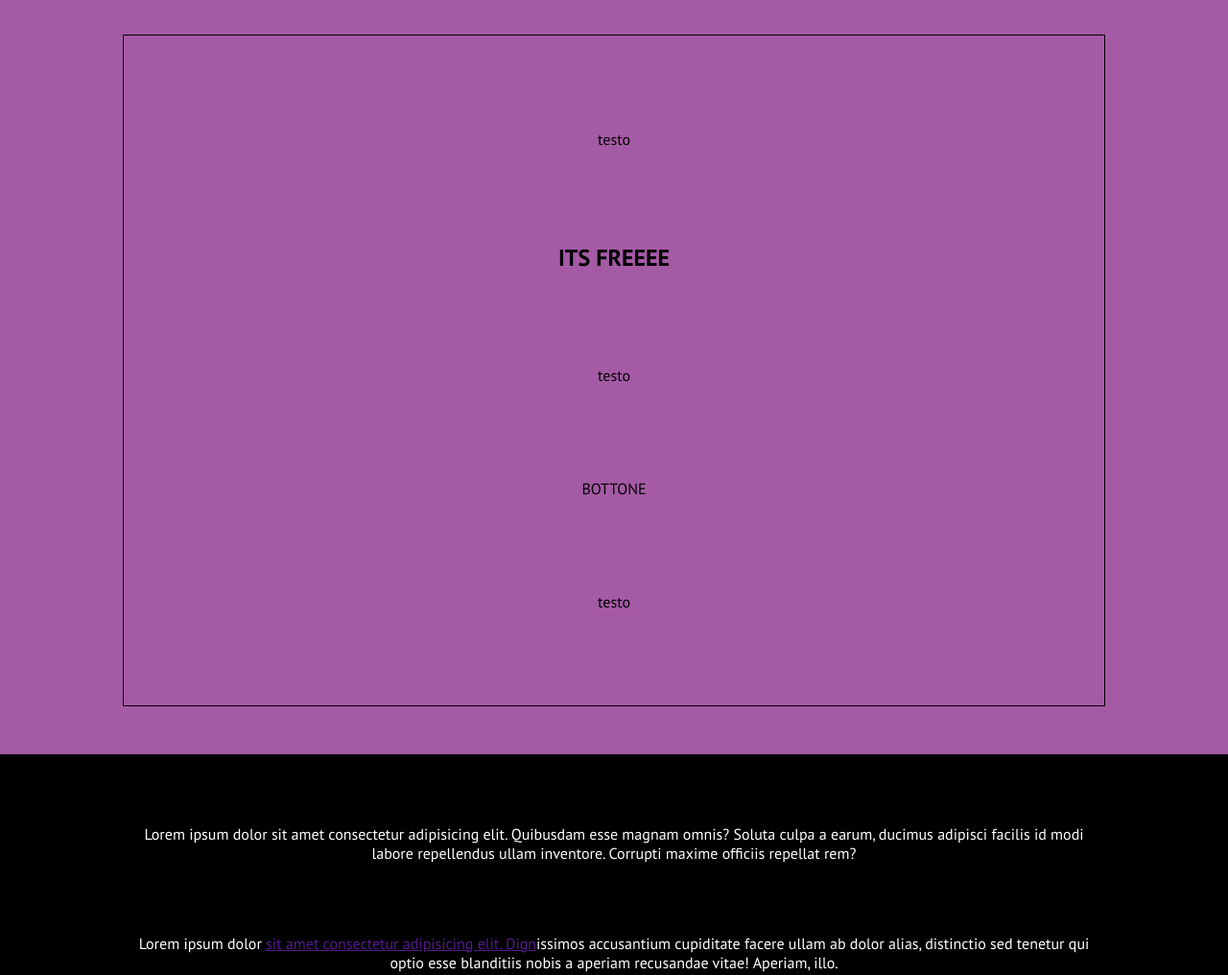
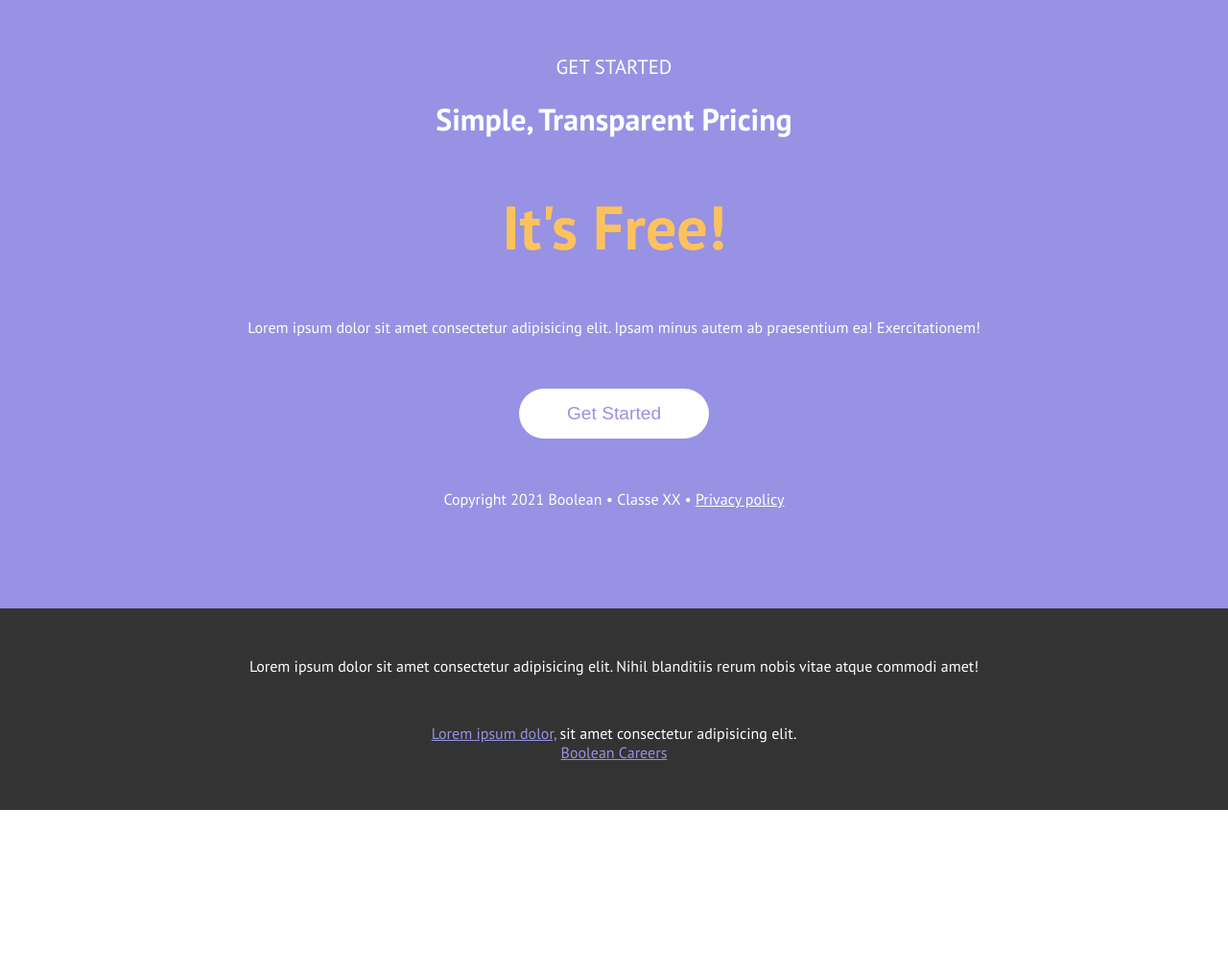
Before and after one commit to Idedav/htmlcss-responsive-layout, a plain HTML site: page index.html in a window 1280 px wide. Shown: the part 4340-5356 px from the top of the page at 96% size. After the commit the page ends 5184 px from the top, so only its background shows below. Drawn offline with Linux system fonts and the light colour scheme.

Commit message:
[ADD] get started and footer

```diff
--- a/css/style.css
+++ b/css/style.css
@@ -424,7 +424,7 @@ header nav .menu ul li button{
 /* GET STARTED */
 
 .started{
-    background-color: rgb(165, 90, 165);
+    background-color: #9792E4;
 }
 
 .started .row{
@@ -435,18 +435,56 @@ header nav .menu ul li button{
 
 .started .row .col{
     width: 100%;
-    height: 700px;
-    border: 1px solid black;
     display: flex;
     flex-direction: column;
     align-items: center;
     justify-content: space-evenly;
+    color: white;
+    text-align: center  ;
 }
+
+.started .row .col span{
+    display: inline-block;
+    font-size: 1.3rem;
+    padding: 20px 0px;
+}
+
+
+.started .row .col h2{
+    font-size: 2rem;
+    padding-bottom: 50px;
+}
+
+
+.started .row .col h1{
+    font-size: 4rem;
+    color: #FEC25D;
+}
+
+.started .row .col p{
+    line-height: 1.7rem;
+    padding: 50px 0px;
+}
+
+.started .row .col button{
+    padding: 15px 50px;
+    border: none;
+    border-radius: 30px;
+    background-color: white;
+    color: #9792E4;
+    font-size: 1.2rem;
+}
+
+
+.started .row .col p a{
+    color: white;
+}
+
 
 /* FOOTER */
 
 footer{
-    background-color: black;
+    background-color: #333333;
     color: white;
 }
 
@@ -457,12 +495,19 @@ footer .row{
 
 footer .row .col{
     width: 100%;
-    height: 300px;
     display: flex;
     text-align: center;
     flex-direction: column;
     align-items: center;
-    justify-content: space-evenly;
+    padding-bottom: 50px;
+}
+
+footer .row .col p{
+    padding-top: 50px;
+}
+
+footer .row .col a{
+    color: #9792E4;
 }
 
 /* MEDIA QUERY */
--- a/index.html
+++ b/index.html
@@ -268,11 +268,12 @@
 
             <div class="row">
                 <div class="col">
-                    <p>testo</p>
-                    <h1>ITS FREEEE</h1>
-                    <p>testo</p>
-                    <p>BOTTONE</p>
-                    <p>testo</p>
+                    <span>GET STARTED</span>
+                    <h2>Simple, Transparent Pricing</h2>
+                    <h1>It's Free!</h1>
+                    <p>Lorem ipsum dolor sit amet consectetur adipisicing elit. Ipsam minus autem ab praesentium ea! Exercitationem!</p>
+                    <button>Get Started</button>
+                    <p>Copyright 2021 Boolean • Classe XX • <a href="#">Privacy policy</a></p>
                 </div>
             </div>
 
@@ -283,8 +284,9 @@
     <footer>
         <div class="row">
             <div class="col">
-                <p>Lorem ipsum dolor sit amet consectetur adipisicing elit. Quibusdam esse magnam omnis? Soluta culpa a earum, ducimus adipisci facilis id modi labore repellendus ullam inventore. Corrupti maxime officiis repellat rem?</p>
-                <p>Lorem ipsum dolor <a href="">sit amet consectetur adipisicing elit. Dign</a>issimos accusantium cupiditate facere ullam ab dolor alias, distinctio sed tenetur qui optio esse blanditiis nobis a aperiam recusandae vitae! Aperiam, illo.</p>
+                <p>Lorem ipsum dolor sit amet consectetur adipisicing elit. Nihil blanditiis rerum nobis vitae atque commodi amet!</p>
+                <p><a href="#">Lorem ipsum dolor,</a> sit amet consectetur adipisicing elit.</p>
+                <a href="#">Boolean Careers</a>
             </div>
         </div>
     </footer>
```
